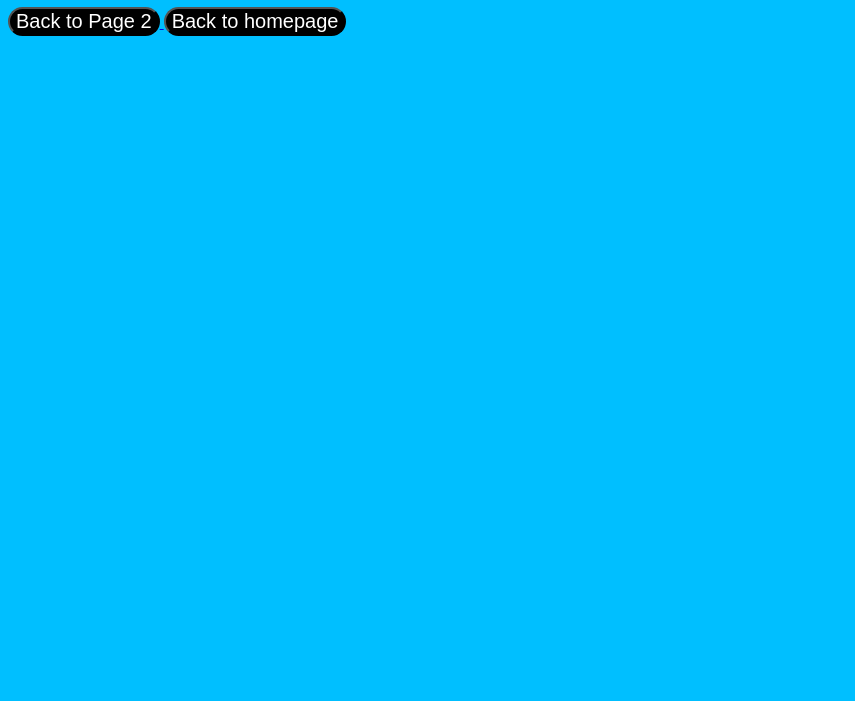
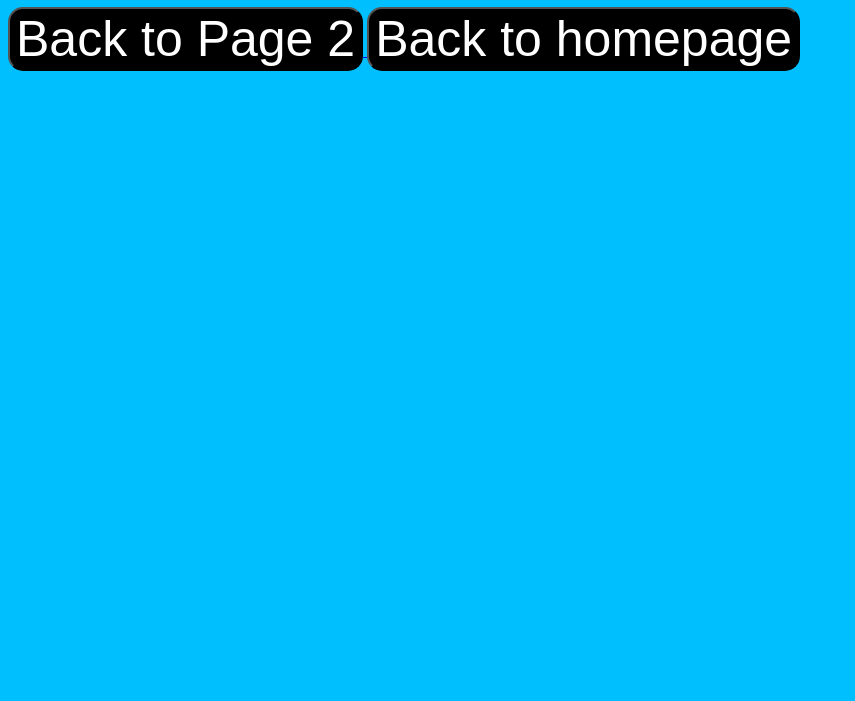
Before and after one commit to MekusMekus26/Web1, a plain HTML site: page Page3.html in a window 1280 px wide. Shown: the part 99-800 px from the top of the page, without its empty margins (0-855 px from the left). Drawn offline with Linux system fonts and the light colour scheme.

Commit message:
Update Page3.html

```diff
--- a/Page3.html
+++ b/Page3.html
@@ -13,12 +13,12 @@
 
 <a href="Page2.html">
 
-  <button style="color:white; background-color:black; font-size:20px;border-radius:15px;">
+  <button style="color:white; background-color:black; font-size:50px;border-radius:15px;">
     Back to Page 2
 
   </button><a href="index.html">
 
-  <button style="color:white; background-color:black; font-size:20px;border-radius:15px;">
+  <button style="color:white; background-color:black; font-size:50px;border-radius:15px;">
     Back to homepage
 
   </button>
```
